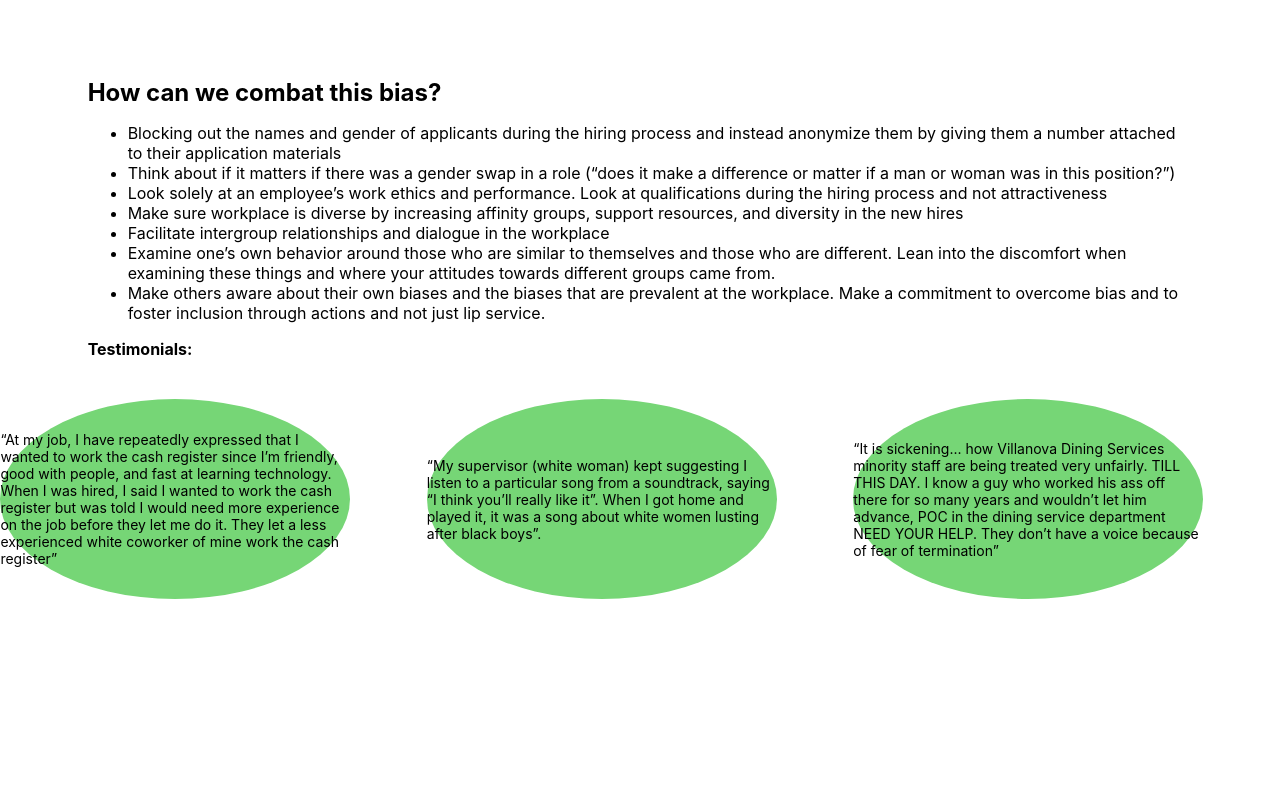
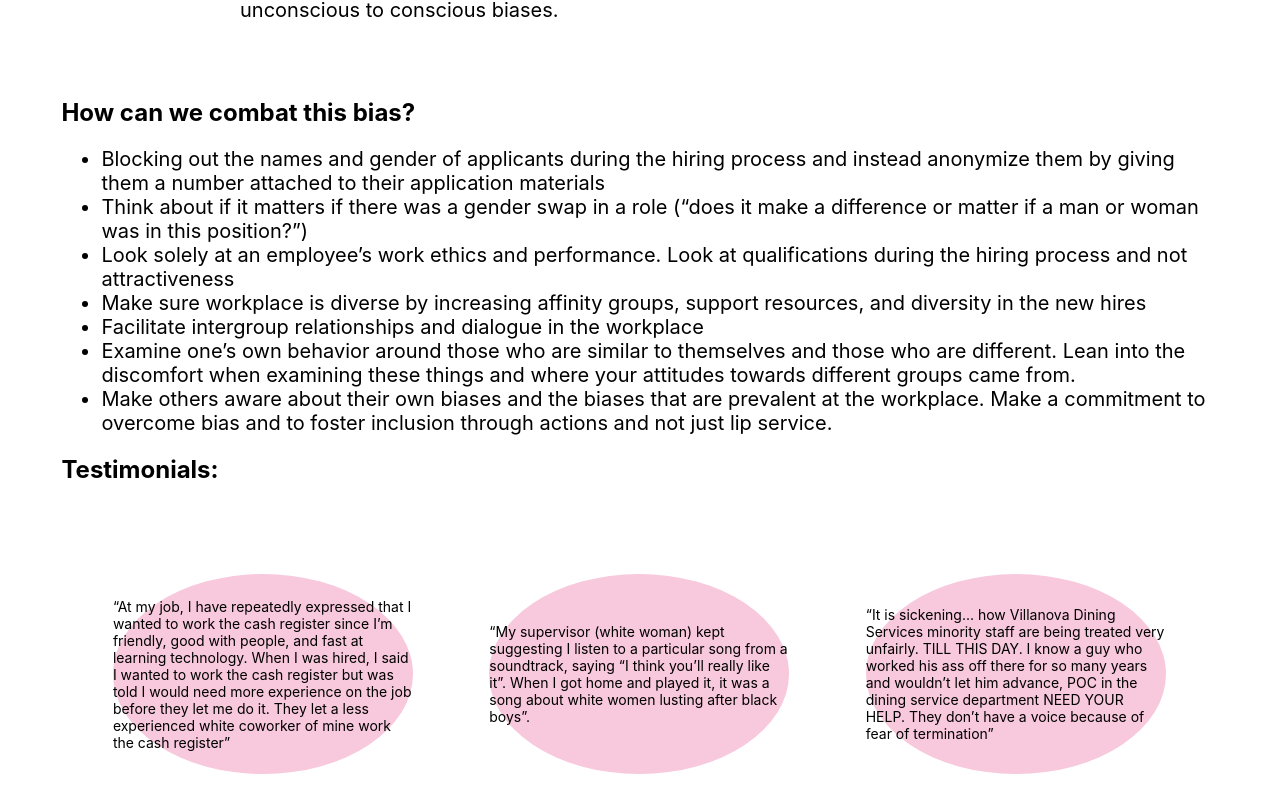
Before and after one commit to camtaylor2/fixed_BiasA, a React (Create React App) app in the folder my-app/: page /workplace in a window 1280 px wide. Shown: the part 859-1653 px from the top of the page. Before the commit the page ends 1458 px from the top, so only its background shows below. Built offline with nearby package versions, Linux system fonts and the light colour scheme.

Commit message:
Final fixes on Workplace CSS

```diff
--- a/my-app/src/Workplace.css
+++ b/my-app/src/Workplace.css
@@ -6,10 +6,7 @@
     width: 100%;
     height: 100%;
   }
-  .WorkplaceImage {
-    background-image: url('../images/Workplace.jpeg');
-    height: 1000px;
-  }
+
   .Content {
     max-width: 800px;
     margin: 0 auto;
@@ -25,11 +22,11 @@
   }
 
   .Description {
-    font-size: 16px;
+    font-size: 20px;
   }
 
   .BulletPoints {
-    font-size: 16px;
+    font-size: 20px;
   }
 
   .CircleContainer {
@@ -52,6 +49,7 @@
   .Testimonials {
     margin-right: 1000px;
     font-weight: bold;
+    font-size: 24px;
 }
   .HeaderImage {
     position: absolute;
--- a/my-app/src/Workplace.jsx
+++ b/my-app/src/Workplace.jsx
@@ -1,6 +1,6 @@
 import React from 'react';
 import Header from './Header.js';
-import './Classroom.css'; // Import CSS file for styling
+import './Workplace.css'; // Import CSS file for styling
 import image from './images/Workplace.jpeg'; // Import your image file
 
 function Workplace() {
```
